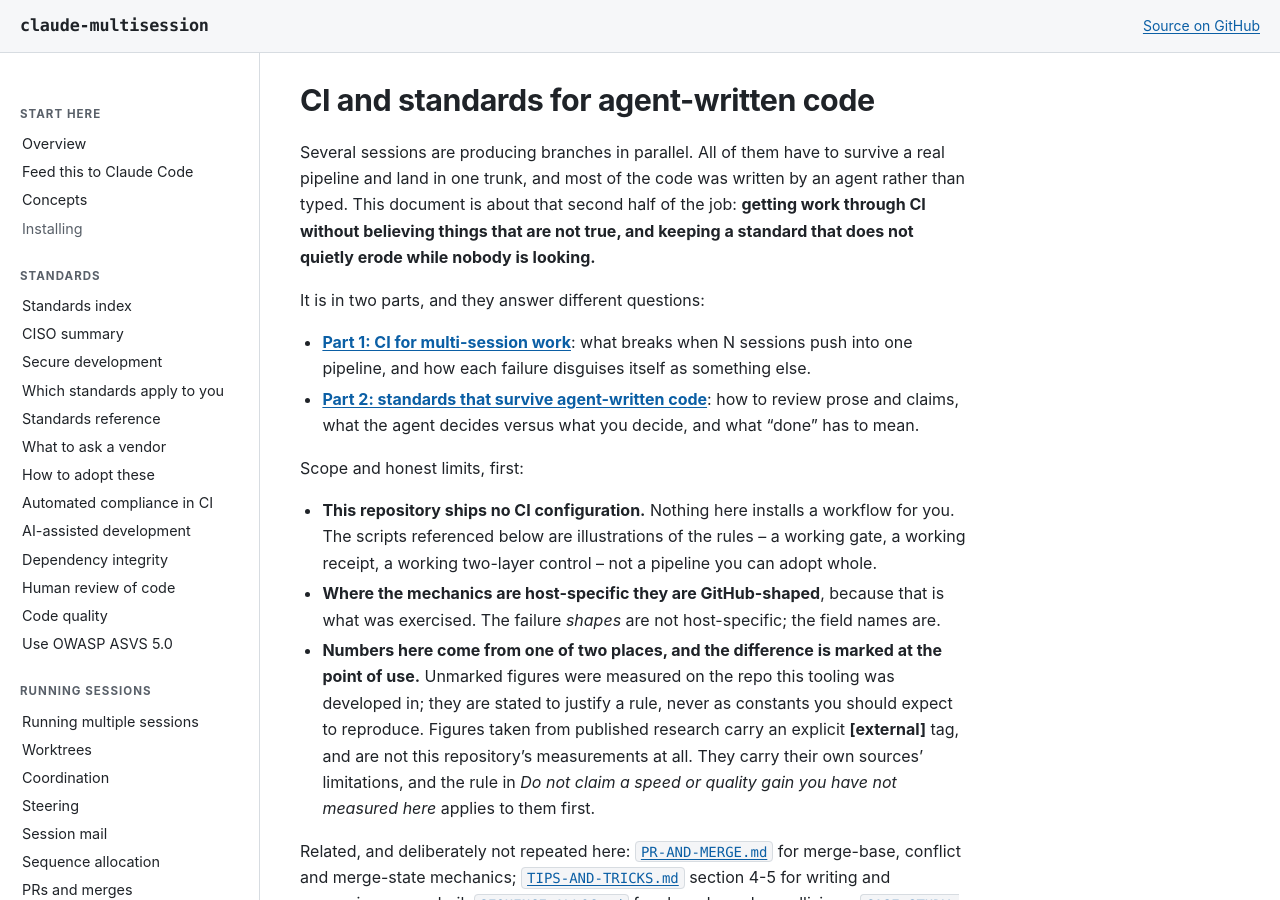
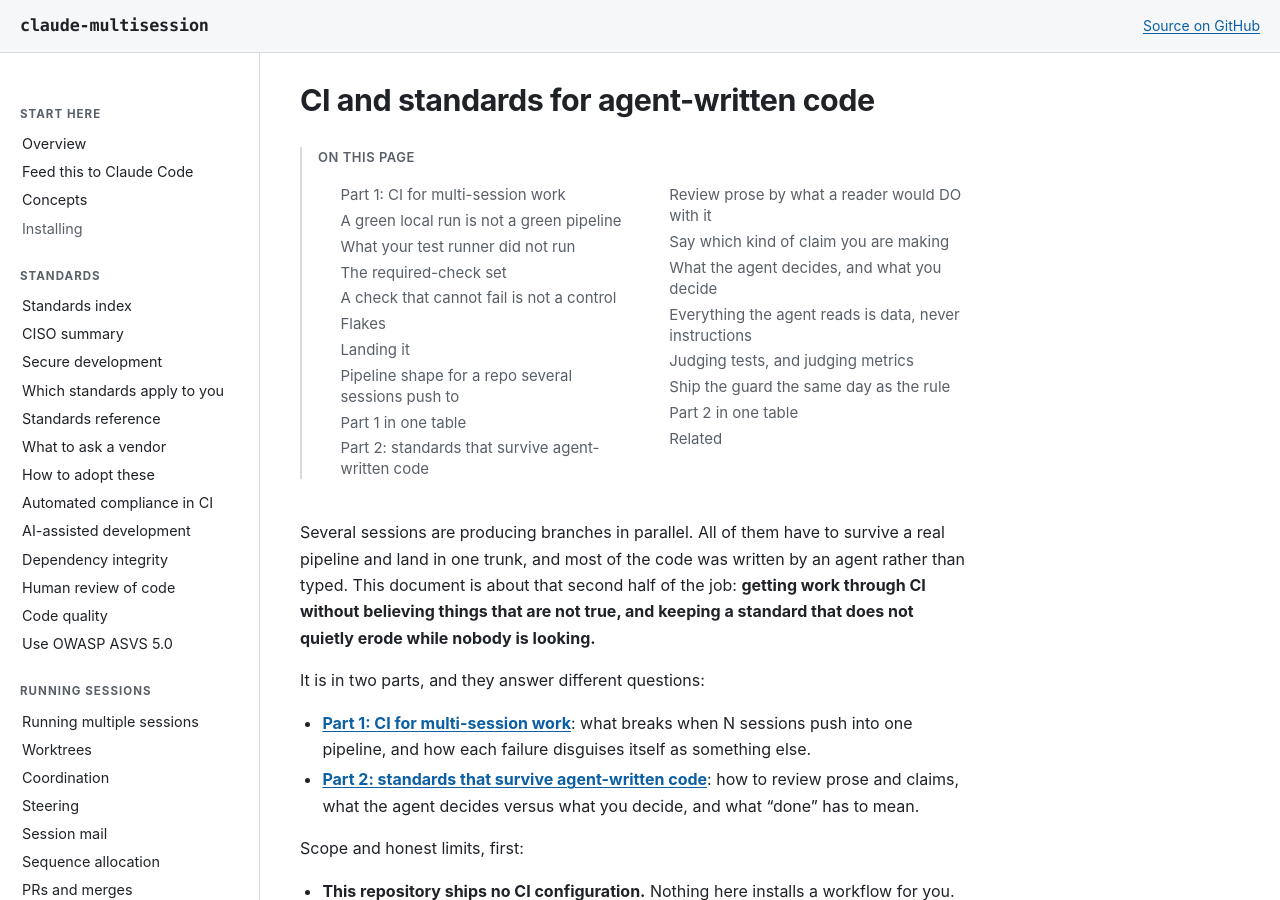
Before and after one commit to wshallwshall/claude-multisession, a Jekyll site: the page built from docs/CI-AND-STANDARDS.md, in a window 1280 px wide and 900 px high. Built offline with Jekyll 4.4.1, drawn with Linux system fonts in a browser that asks for light colours; our own code applies the rules of GitHub Pages for plain Markdown files.

Commit message:
docs: the longest page on the site was the one page with no contents list
`docs/_layouts/default.html` builds the on-this-page block only when the document splits
into exactly two parts on `</h1>`. That guard is correct and deliberate: splitting a
two-H1 document would silently drop everything after the first heading. But it is a guard,
not a report -- a page it declines looks exactly like a page that did not need one.

Two pages were being declined, and they were found by counting `<h1>` in the BUILT
artifact rather than by reading the markdown:

  docs/CI-AND-STANDARDS.md        3 H1s (lines 1, 37, 724)   12,099 words, 0 contents entries
  docs/FEED-THIS-TO-CLAUDE-CODE.md  2 H1s (lines 1, 39)

The first is the longest document in the repository. It is the page a contents list is
worth the most on, and it was the only long page without one.

Multiple H1s is a defect in its own right here, independent of the contents block.
`jekyll-titles-from-headings` takes the FIRST H1 as the page title, so every later one is
invisible to the title and to the nav's `title` field -- the document says "Part 2" in a
heading that nothing outside the page body can see.

Demoted to H2. Nothing else had to move: an anchor slug is derived from heading TEXT, not
from its level, so the two same-page links at `CI-AND-STANDARDS.md:10` and `:12` into
`#part-1-...` and `#part-2-...` still resolve, and no test pins a heading level in either
file. The `---` rule above `## For Claude Code` still marks the boundary it always marked.

Both pages now render one H1 and one contents block, of 18 and 11 entries. Site-wide, no
page with more than four H2s is left without one.

Verified: 143 tests OK; ASCII gate EXIT 0; jekyll build clean; all 642 anchors on the built
site resolve.

Co-Authored-By: Claude Opus 5 <noreply@anthropic.com>

```diff
--- a/docs/CI-AND-STANDARDS.md
+++ b/docs/CI-AND-STANDARDS.md
@@ -34,7 +34,7 @@ measuring a guardrail; [`SEQUENCE-ALLOC.md`](SEQUENCE-ALLOC.md) for shared-numbe
 
 ---
 
-# Part 1: CI for multi-session work
+## Part 1: CI for multi-session work
 
 ## A green local run is not a green pipeline
 
@@ -721,7 +721,7 @@ and announce them. **Never bundle a sweep with a behavioral change.**
 
 ---
 
-# Part 2: standards that survive agent-written code
+## Part 2: standards that survive agent-written code
 
 An agent writes code and, more dangerously, writes **prose about the code**. Confident, well-formed,
 internally consistent prose that a correctness review passes. This part is mostly about that, because
```
Also changed, not shown: docs/FEED-THIS-TO-CLAUDE-CODE.md (+1 -1 lines).
